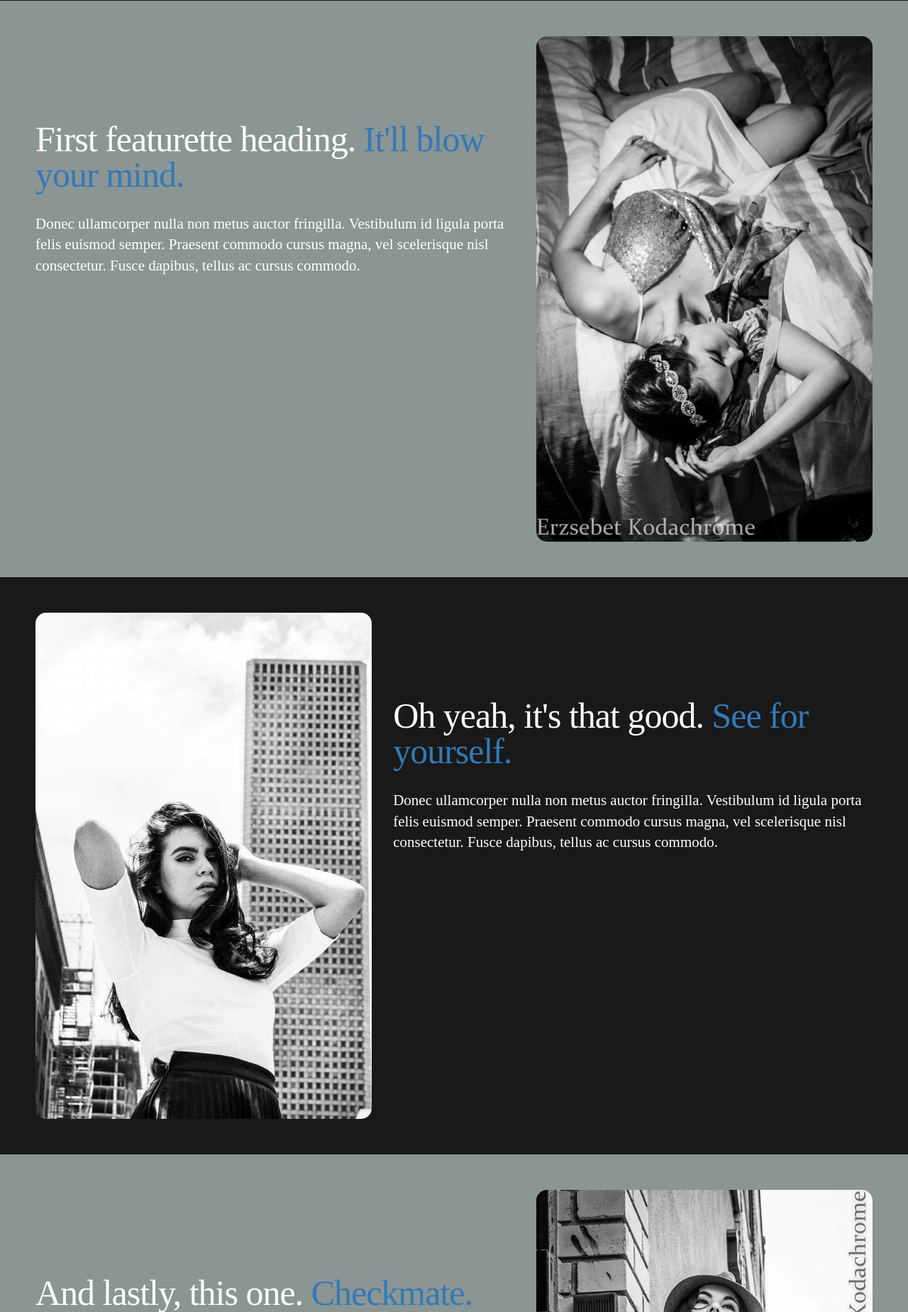
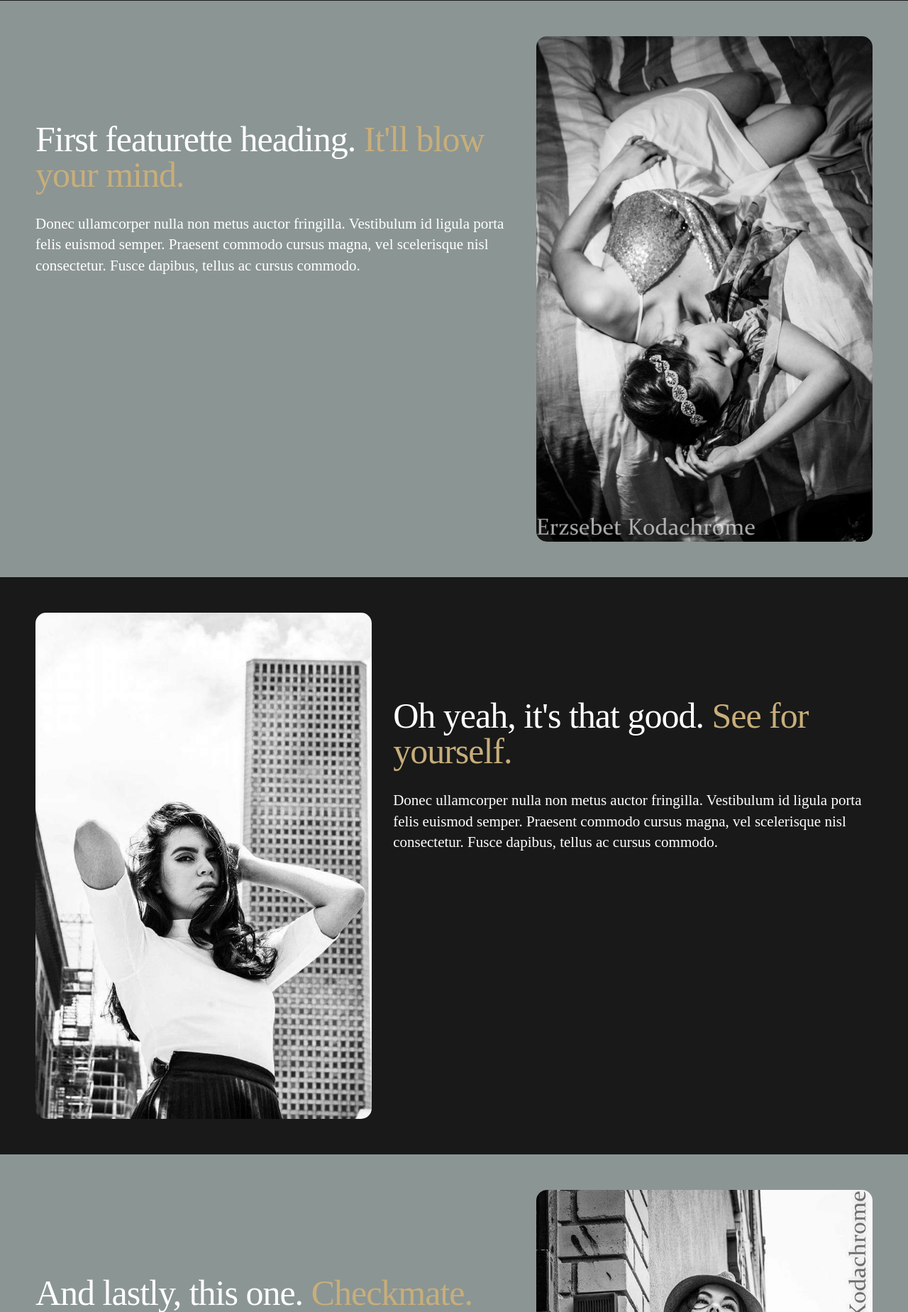
Before and after one commit to JordanBenner/Kodachrome, a Django app: page / in a window 1280 px wide. Shown: the part 1006-2854 px from the top of the page at 71% size. Run offline with Django 3.2, Linux system fonts and the light colour scheme; some libraries are stand-ins or nearby versions.

Commit message:
changed heading

```diff
--- a/homepage/static/base.css
+++ b/homepage/static/base.css
@@ -92,3 +92,7 @@ ul .nav .navbr-nav{
   font-size: 20px;
   text-align: center;
 }
+
+.text-primary {
+    color: #c7ae7a !important;
+  }
```
